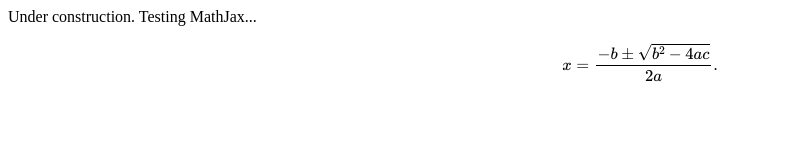
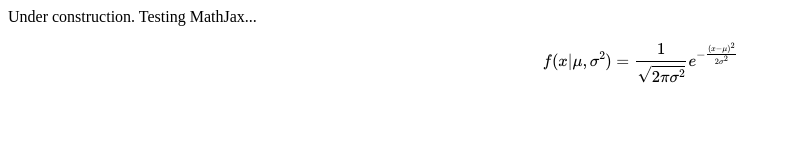
Before and after one commit to mkolod/mkolod.github.io, a plain HTML site: page index.html in a window 1280 px wide. Shown: the whole page, without its empty margins (0-790 px from the left). Drawn offline with nearby package versions, Linux system fonts and the light colour scheme; some packages are replaced by stand-ins of ours.

Commit message:
Update index.html

```diff
--- a/index.html
+++ b/index.html
@@ -9,7 +9,7 @@
 
 <body>
 Under construction. Testing MathJax...
-$$x = {-b \pm \sqrt{b^2-4ac} \over 2a}.$$
+$$f(x | \mu, \sigma^2) = \frac{1}{\sqrt{2\pi\sigma^2}}e^{-\frac{(x-\mu)^2}{2\sigma^2}}$$
 </body>
 
 </html>
```
